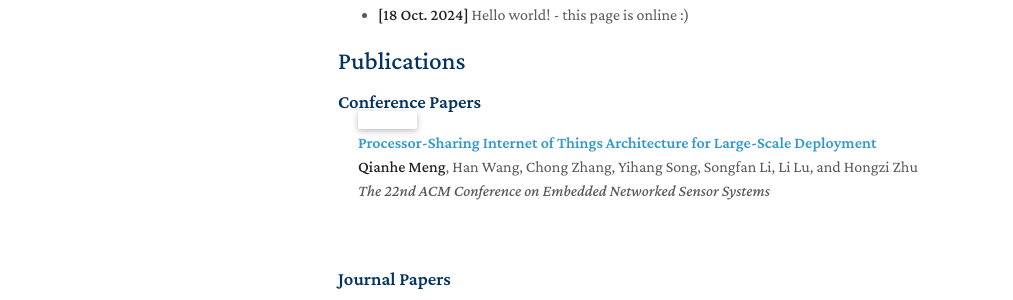
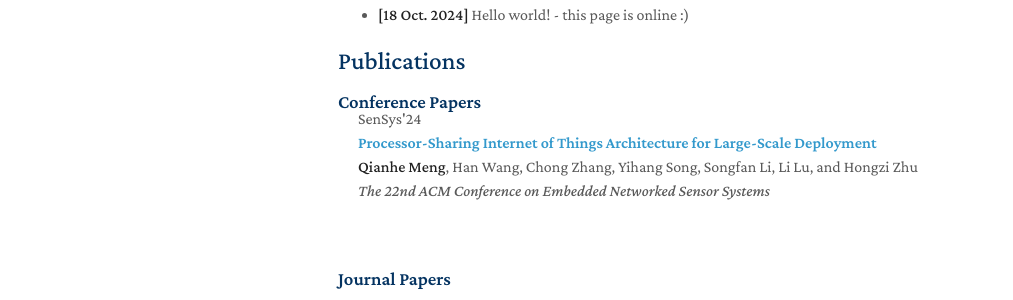
Before and after one commit to mqhyes/mqhyes.github.io, a Jekyll site: the page built from index.md, in a window 1280 px wide. Shown: the part 441-741 px from the top of the page, without its empty margins (132-1145 px from the left). Built offline with Jekyll 4.4.1, drawn with Linux system fonts in a browser that asks for light colours; a style sheet for code colours, icons or effects is not loaded.

Commit message:
Update publications_v2.md

```diff
--- a/_includes/publications_v2.md
+++ b/_includes/publications_v2.md
@@ -19,8 +19,12 @@
   </div>
 -->
   <div class="col-sm-12" style="position: relative;padding-right: 15px;padding-left: 20px;">
-      <abbr class="badge">{{ link.conference_short }}</abbr>
-      <div class="title"><a href="{{ link.pdf }}">{{ link.title }}</a></div>
+      <div class="pub-detail">
+         {% if link.conference_short %}
+         <div class="conference_short">{{ link.conference_short }}</div>
+         {% endif %}
+         <div class="title"><a href="{{ link.pdf }}">{{ link.title }}</a></div>
+      </div>
       <div class="author">{{ link.authors }}</div>
       <div class="periodical"><em>{{ link.conference }}</em>
       </div>
```
